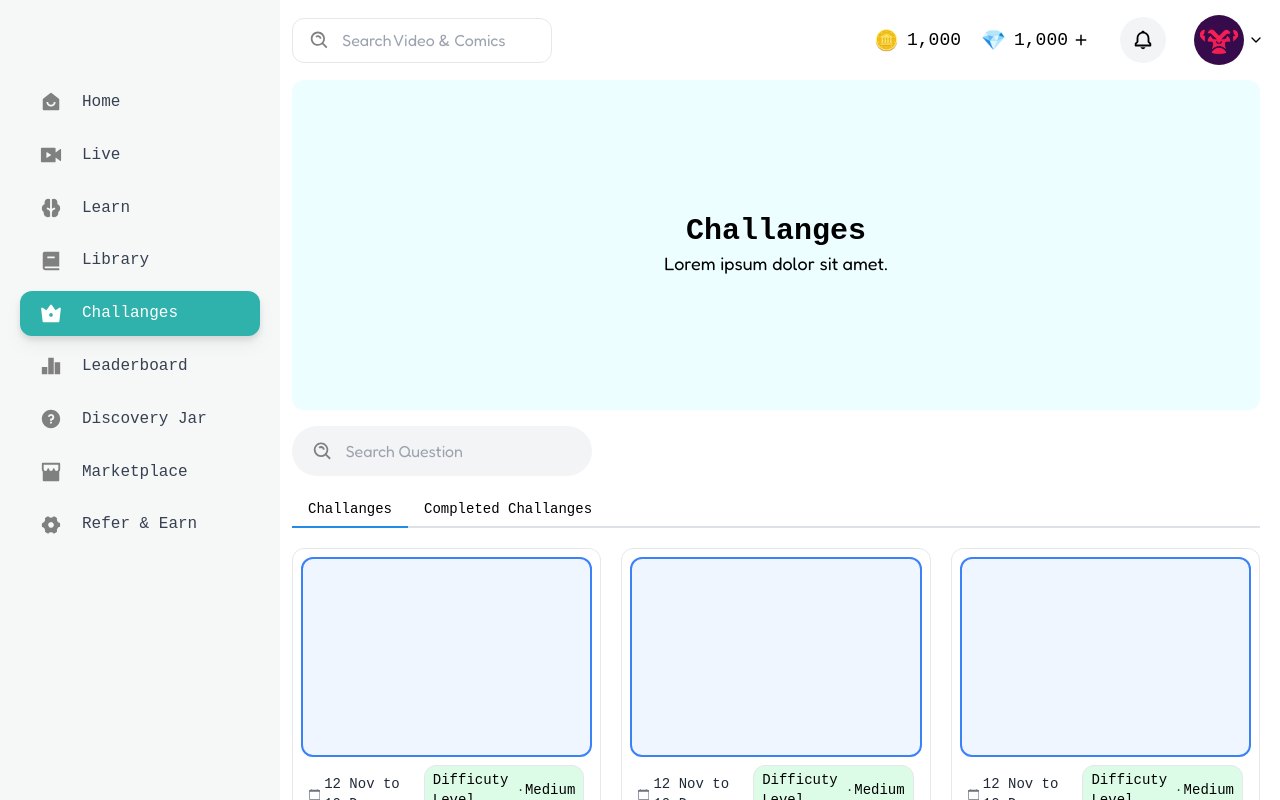
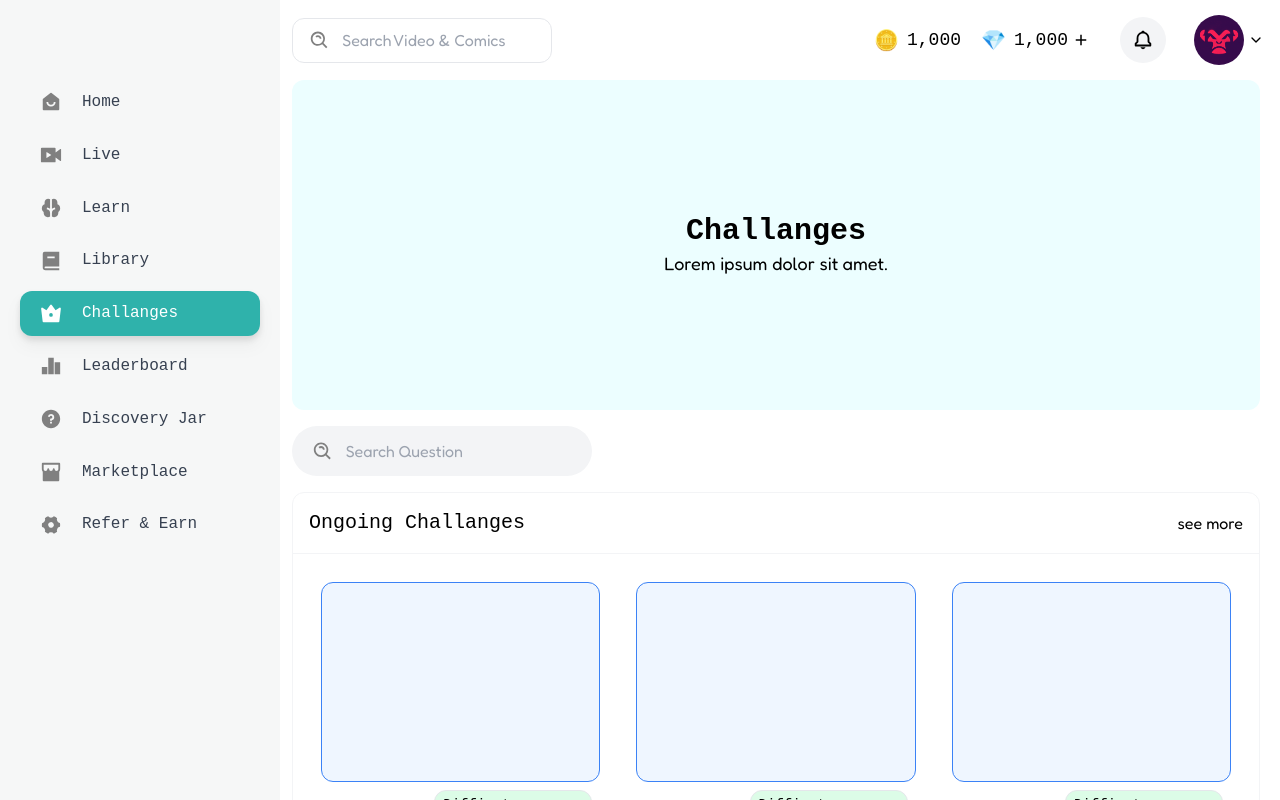
Before and after one commit to dag-bag/CKC2.O, a Next.js app: page /challanges in a window 1280 px wide. Built offline with nearby package versions, Linux system fonts and the light colour scheme; a web font is replaced by a local one.

Commit message:
challanges grid content

```diff
--- a/src/app/(Gamified)/challanges/page.tsx
+++ b/src/app/(Gamified)/challanges/page.tsx
@@ -4,7 +4,11 @@ import Link from "next/link";
 import { Tabs } from "@mantine/core";
 import { BiSearchAlt } from "react-icons/bi";
 import Container from "@/blocks/UI/PageContainer";
+
+import Card from "@/blocks/UI/Card";
+
 const BedgesPage = () => {
+  const SeeMoreButton = <button>see more</button>;
   return (
     <Container gridType="single">
       {/* hero */}
@@ -24,7 +28,23 @@ const BedgesPage = () => {
         </div>
       </div>
 
-      <div className="space-y-5">
+      <Card title="Ongoing Challanges" right={SeeMoreButton}>
+        <div className="grid grid-cols-3 gap-5 ">
+          <Content type="Join" />
+          <Content type="Join" />
+          <Content type="Join" />
+        </div>
+      </Card>
+
+      <Card title="Completed Challanges" right={SeeMoreButton} className="mt-5">
+        <div className="grid grid-cols-3 gap-5 ">
+          <Content type="Join" />
+          <Content type="Join" />
+          <Content type="Join" />
+        </div>
+      </Card>
+
+      {/* <div className="space-y-5">
         <Tabs defaultValue="challanges">
           <Tabs.List>
             <Tabs.Tab className="font-heading" value="challanges">
@@ -50,7 +70,7 @@ const BedgesPage = () => {
             </div>
           </Tabs.Panel>
         </Tabs>
-      </div>
+      </div> */}
     </Container>
   );
 };
@@ -61,11 +81,8 @@ import { BsDot, BsCalendar } from "react-icons/bs";
 
 const Content = ({ type }: any) => {
   return (
-    <Link
-      href={"/challanges/slug"}
-      className=" rounded-xl  p-2 font-heading border"
-    >
-      <div className="h-[200px] bg-blue-50 border-2 border-blue-500 rounded-xl"></div>
+    <Link href={"/challanges/slug"} className=" rounded-xl p-2 font-heading">
+      <div className="h-[200px] bg-blue-50 border border-blue-500 rounded-xl"></div>
 
       <div className="p-2">
         <div className="flex items-center justify-between">
```
